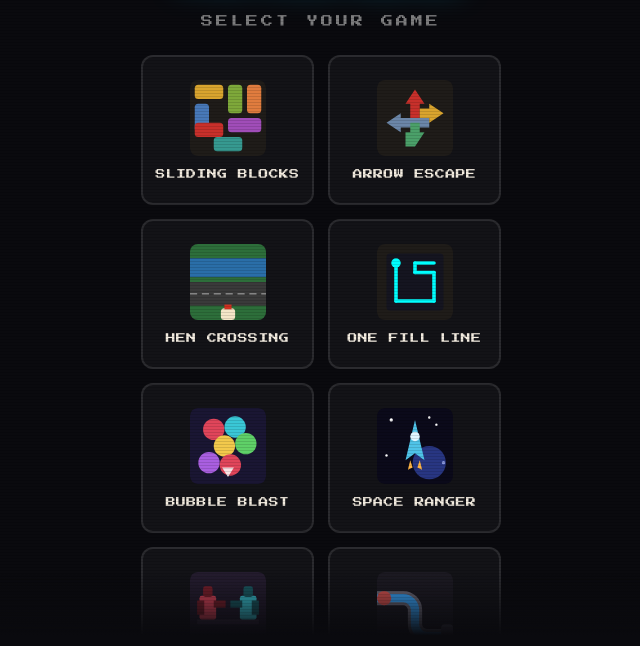
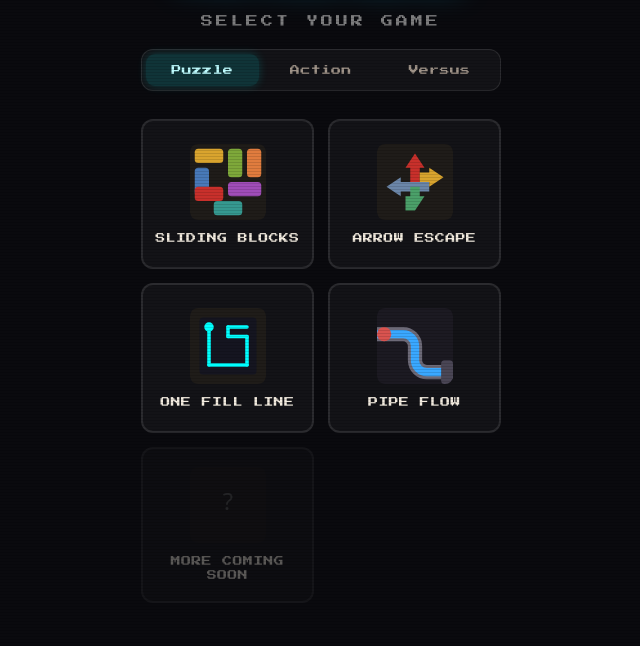
Before and after one commit to barnabus93/Puzzle_app, a plain HTML site: page index.html in a window 1280 px wide. Shown: the part 154-800 px from the top of the page, without its empty margins (319-959 px from the left). Drawn offline with Linux system fonts and the light colour scheme.

Commit message:
Title screen: group games into Puzzle / Action / Versus tabs
Add a category tab bar under the title. Each game tile is tagged with a
data-category and only the active tab's tiles are shown:
- Puzzle: Sliding Blocks, Arrow Escape, One Fill Line, Pipe Flow
- Action: Hen Crossing, Bubble Blast, Space Ranger
- Versus: Robot Arena, Tank Duel
The "More coming soon" placeholder shows on every tab. The chosen tab is
remembered between visits (title store), defaulting to Puzzle. Fewer
tiles per tab also means little or no scrolling.

Co-Authored-By: Claude Opus 4.8 <noreply@anthropic.com>
Claude-Session: https://claude.ai/code/session_0176kNA61fsgxP49cfGdLXrT

```diff
--- a/index.html
+++ b/index.html
@@ -23,8 +23,13 @@
       <div class="title-content">
         <h1 class="arcade-title"><img class="arcade-logo" src="brain-arcade-logo.png" alt="Brain Arcade" /></h1>
         <p class="arcade-subtitle">SELECT YOUR GAME</p>
+        <div class="game-tabs" role="tablist">
+          <button class="game-tab active" type="button" role="tab" data-tab="puzzle">Puzzle</button>
+          <button class="game-tab" type="button" role="tab" data-tab="action">Action</button>
+          <button class="game-tab" type="button" role="tab" data-tab="versus">Versus</button>
+        </div>
         <div class="game-tiles">
-          <button class="game-tile" data-game="slider">
+          <button class="game-tile" data-game="slider" data-category="puzzle">
             <svg class="tile-icon" viewBox="0 0 64 64" aria-hidden="true">
               <rect width="64" height="64" rx="6" fill="#1f1c19"/>
               <rect x="4" y="4" width="24" height="12" rx="3" fill="#d9a42e"/>
@@ -37,7 +42,7 @@
             </svg>
             <span class="tile-label">SLIDING BLOCKS</span>
           </button>
-          <button class="game-tile" data-game="arrow">
+          <button class="game-tile" data-game="arrow" data-category="puzzle">
             <svg class="tile-icon" viewBox="0 0 64 64" aria-hidden="true">
               <rect width="64" height="64" rx="6" fill="#1f1c19"/>
               <polygon points="32,8 40,20 36,20 36,32 28,32 28,20 24,20" fill="#c8302b"/>
@@ -47,7 +52,7 @@
             </svg>
             <span class="tile-label">ARROW ESCAPE</span>
           </button>
-          <button class="game-tile" data-game="hen">
+          <button class="game-tile" data-game="hen" data-category="action">
             <svg class="tile-icon" viewBox="0 0 64 64" aria-hidden="true">
               <rect width="64" height="64" rx="6" fill="#1f1c19"/>
               <rect y="0" width="64" height="12" fill="#2d6e3a"/>
@@ -61,7 +66,7 @@
             </svg>
             <span class="tile-label">HEN CROSSING</span>
           </button>
-          <button class="game-tile" data-game="onefill">
+          <button class="game-tile" data-game="onefill" data-category="puzzle">
             <svg class="tile-icon" viewBox="0 0 64 64" aria-hidden="true">
               <rect width="64" height="64" rx="6" fill="#1f1c19"/>
               <rect x="8" y="8" width="48" height="48" rx="3" fill="#151520"/>
@@ -90,7 +95,7 @@
             <span class="tile-label">SOCCER CHALLENGE</span>
           </button>
           -->
-          <button class="game-tile" data-game="bubble">
+          <button class="game-tile" data-game="bubble" data-category="action">
             <svg class="tile-icon" viewBox="0 0 64 64" aria-hidden="true">
               <rect width="64" height="64" rx="6" fill="#1a1633"/>
               <circle cx="20" cy="18" r="9" fill="#e0455a"/>
@@ -103,7 +108,7 @@
             </svg>
             <span class="tile-label">BUBBLE BLAST</span>
           </button>
-          <button class="game-tile" data-game="ranger">
+          <button class="game-tile" data-game="ranger" data-category="action">
             <svg class="tile-icon" viewBox="0 0 64 64" aria-hidden="true">
               <rect width="64" height="64" rx="6" fill="#0b0a1a"/>
               <circle cx="12" cy="10" r="1.4" fill="#fff"/>
@@ -119,7 +124,7 @@
             </svg>
             <span class="tile-label">SPACE RANGER</span>
           </button>
-          <button class="game-tile" data-game="arena">
+          <button class="game-tile" data-game="arena" data-category="versus">
             <svg class="tile-icon" viewBox="0 0 64 64" aria-hidden="true">
               <rect width="64" height="64" rx="6" fill="#241c2e"/>
               <rect x="6" y="40" width="52" height="4" fill="#3a2e44"/>
@@ -134,7 +139,7 @@
             </svg>
             <span class="tile-label">ROBOT ARENA</span>
           </button>
-          <button class="game-tile" data-game="pipes">
+          <button class="game-tile" data-game="pipes" data-category="puzzle">
             <svg class="tile-icon" viewBox="0 0 64 64" aria-hidden="true">
               <rect width="64" height="64" rx="6" fill="#1c1a22"/>
               <path d="M0 22 H22 A10 10 0 0 1 32 32 V44 A10 10 0 0 0 42 54 H64" fill="none" stroke="#6d6a78" stroke-width="12" stroke-linecap="butt"/>
@@ -144,7 +149,7 @@
             </svg>
             <span class="tile-label">PIPE FLOW</span>
           </button>
-          <button class="game-tile" data-game="tank">
+          <button class="game-tile" data-game="tank" data-category="versus">
             <svg class="tile-icon" viewBox="0 0 64 64" aria-hidden="true">
               <rect width="64" height="64" rx="6" fill="#7fb6e0"/>
               <rect y="46" width="64" height="18" fill="#4a8a3a"/>
@@ -156,7 +161,7 @@
             </svg>
             <span class="tile-label">TANK DUEL</span>
           </button>
-          <div class="game-tile game-tile--disabled">
+          <div class="game-tile game-tile--disabled" data-category="all">
             <svg class="tile-icon" viewBox="0 0 64 64" aria-hidden="true">
               <rect width="64" height="64" rx="6" fill="#1f1c19" opacity="0.5"/>
               <text x="32" y="36" text-anchor="middle" font-size="20" fill="#555">?</text>
--- a/styles.css
+++ b/styles.css
@@ -152,6 +152,36 @@ body {
   50% { opacity: 1; }
 }
 
+.game-tabs {
+  display: flex;
+  gap: 6px;
+  width: 100%;
+  margin-top: 4px;
+  padding: 4px;
+  border-radius: 12px;
+  background: rgba(255, 255, 255, 0.04);
+  border: 1.5px solid rgba(255, 255, 255, 0.1);
+}
+.game-tab {
+  flex: 1 1 0;
+  font-family: var(--pixel-font);
+  font-size: clamp(0.5rem, 2.2vw, 0.62rem);
+  letter-spacing: 0.04em;
+  color: var(--muted);
+  background: transparent;
+  border: none;
+  border-radius: 9px;
+  padding: 11px 4px;
+  cursor: pointer;
+  touch-action: manipulation;
+  transition: background 150ms, color 150ms;
+}
+.game-tab.active {
+  background: rgba(0, 255, 255, 0.14);
+  color: #bffcff;
+  box-shadow: 0 0 10px rgba(0, 255, 255, 0.18);
+}
+
 .game-tiles {
   display: grid;
   grid-template-columns: 1fr 1fr;
@@ -159,6 +189,7 @@ body {
   width: 100%;
   margin-top: 10px;
 }
+.game-tile[hidden] { display: none !important; }
 
 .game-tile {
   display: flex;
```
Also changed, not shown: app.js.
